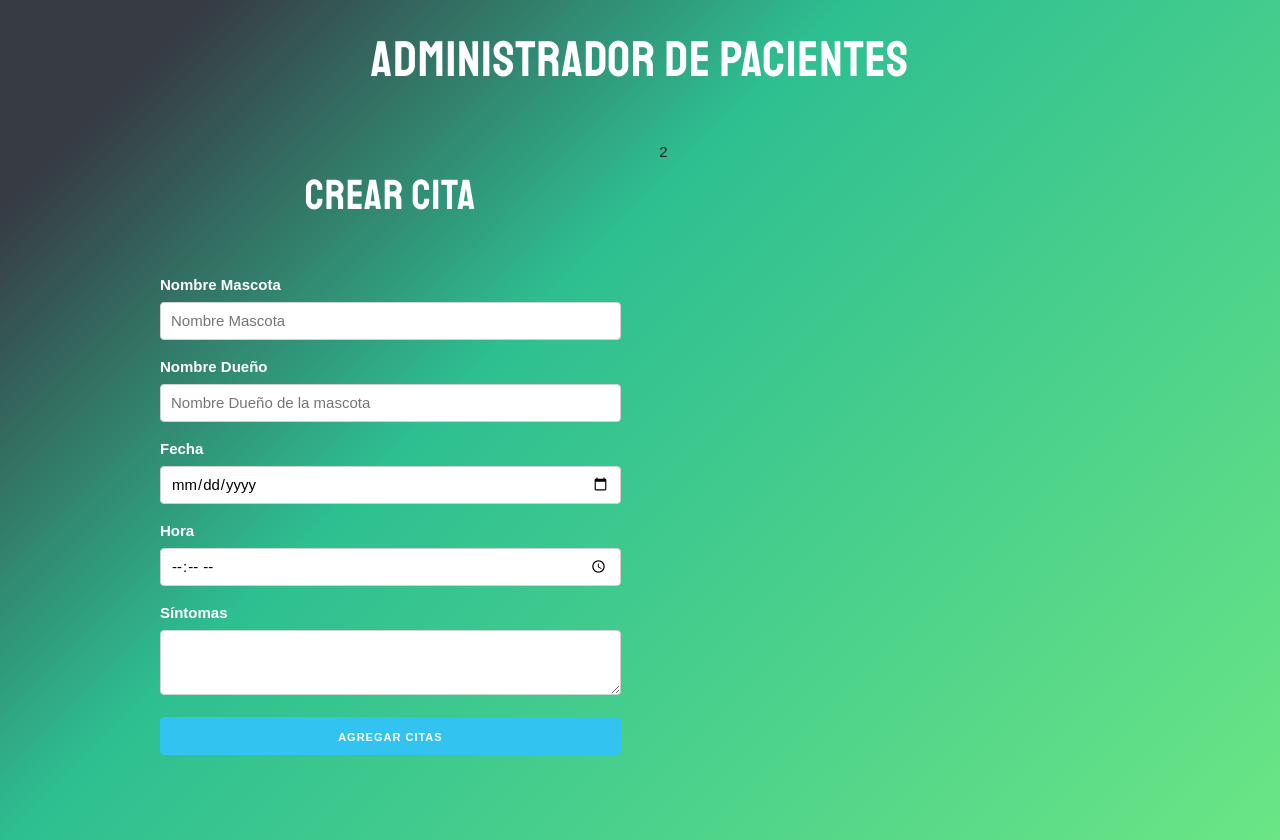
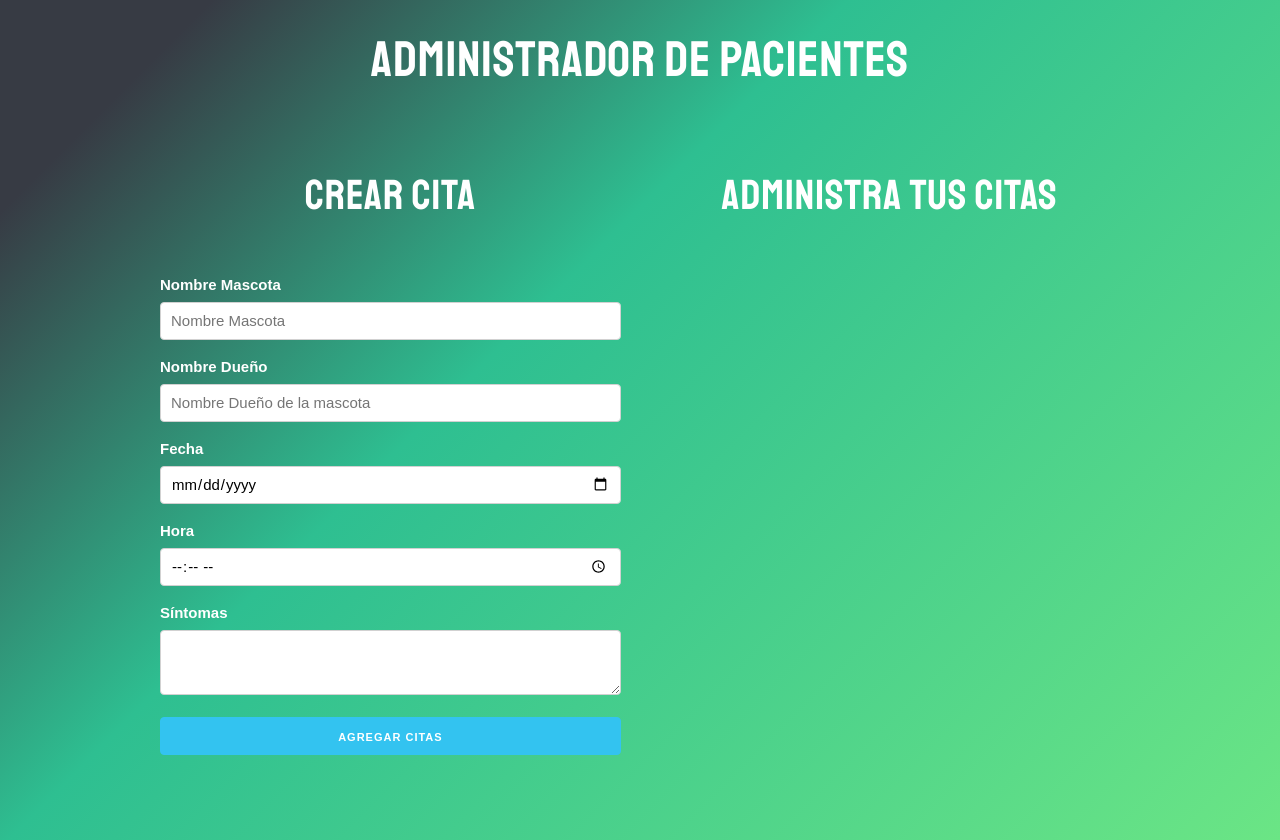
Before and after one commit to pipe473/Formulario_ReactJs, a React (Create React App) app: page / in a window 1280 px wide. Built offline with nearby package versions, Linux system fonts and the light colour scheme.

Commit message:
Creando componente nuevo para listar las citas creadas

```diff
--- a/src/App.js
+++ b/src/App.js
@@ -26,7 +26,10 @@ const crearCita = cita => {
               />
           </div>
           <div className="one-half column">
-              2
+              <h2>Administra tus citas</h2>
+              {citas.map(cita => (
+                <Cita />
+              ))}
           </div>
         </div>
       </div>
```
Also changed, not shown: src/components/Cita.js (added, +8 -0 lines).
